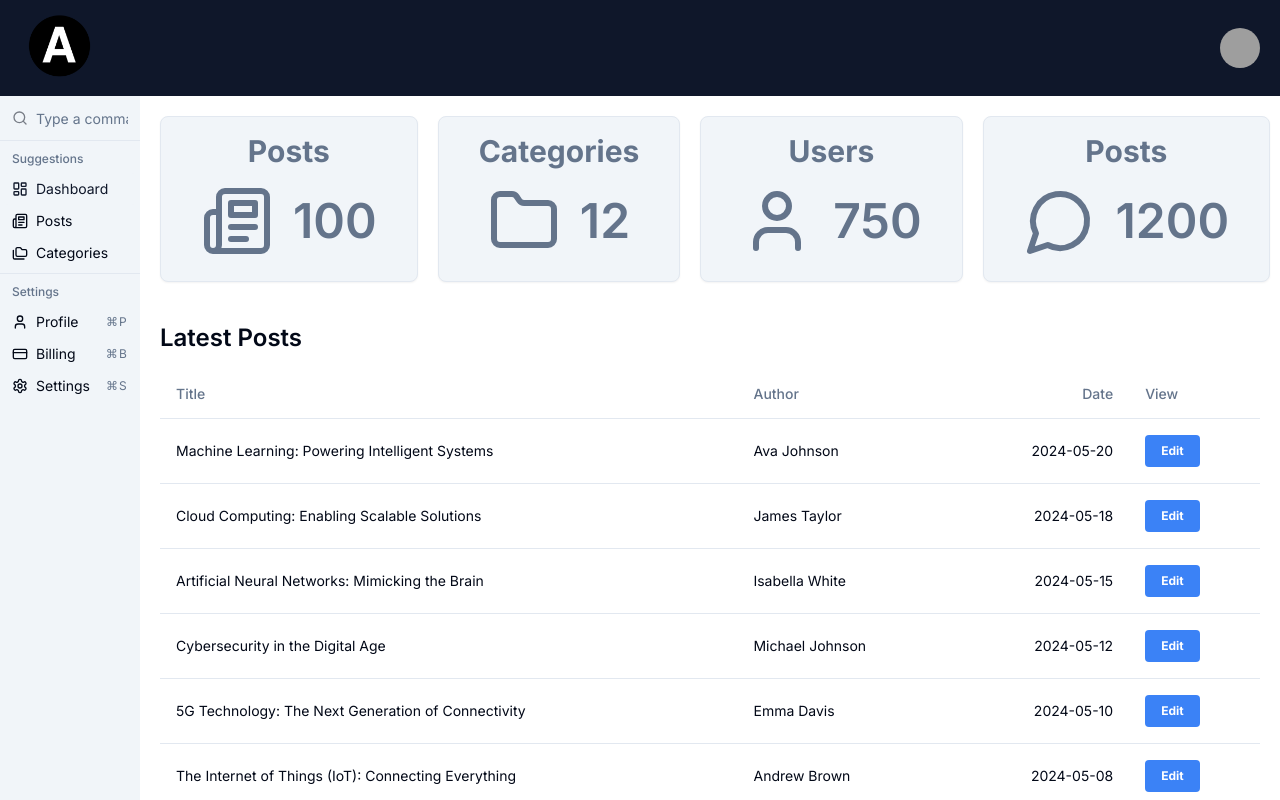
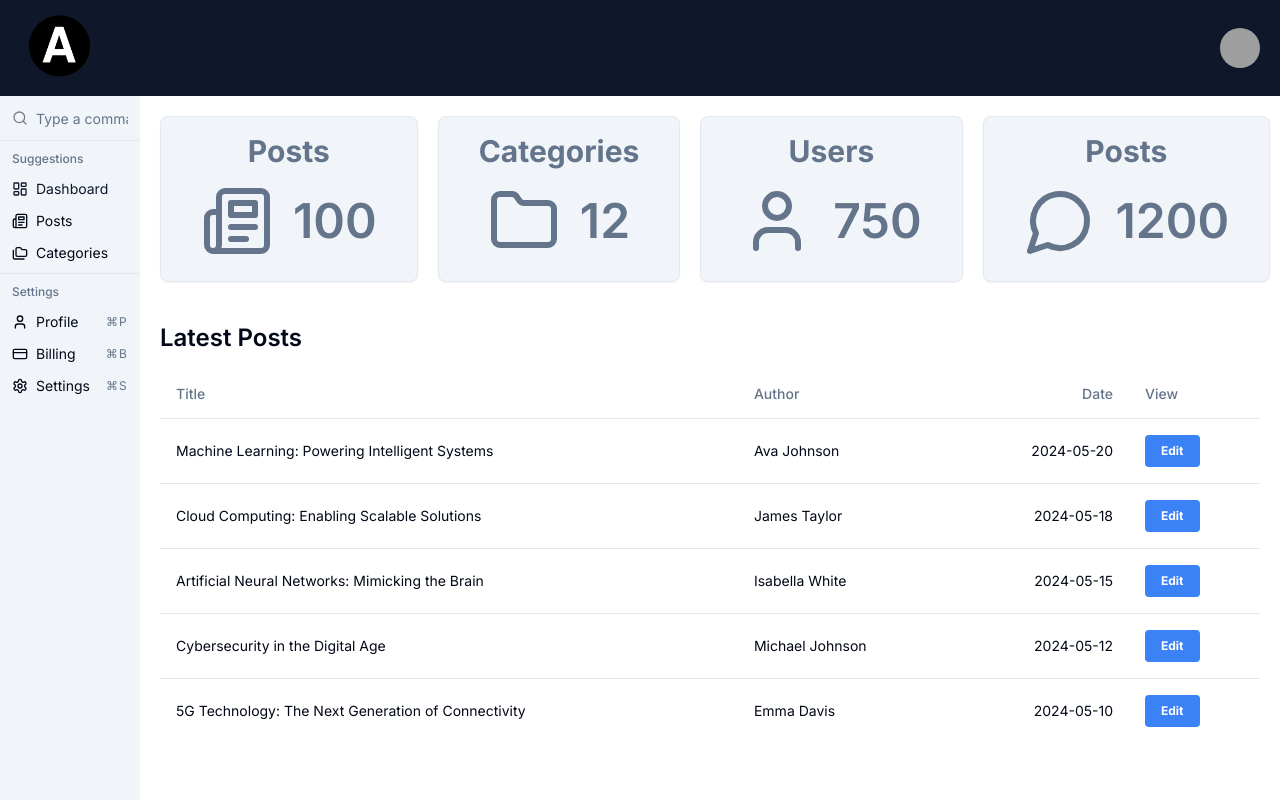
Before and after one commit to ramyatrouny/Basic-Admin-Panel, a Next.js app: page / in a window 1280 px wide. Shown: the top 800 px of the page. Built offline with nearby package versions, Linux system fonts and the light colour scheme; grey boxes are pictures that could not be loaded.

Commit message:
limit posts count

```diff
--- a/components/posts/PostsTable.tsx
+++ b/components/posts/PostsTable.tsx
@@ -21,6 +21,10 @@
 	const sortedPosts: Post[] = [...posts].sort(
 		(a, b) => new Date(b.date).getTime() - new Date(a.date).getTime()
 	);
+
+	// Filter posts to limit
+	const filteredPosts = limit ? sortedPosts.slice(0, limit) : sortedPosts;
+
 	return (
 		<div className='mt-10'>
 			<h3 className='text-2xl mb-4 font-semibold'>{title ? title : 'Posts'}</h3>
@@ -37,7 +41,7 @@
 					</TableRow>
 				</TableHeader>
 				<TableBody>
-					{sortedPosts.map((post) => (
+					{filteredPosts.map((post) => (
 						<TableRow key={post.id}>
 							<TableCell>{post.title}</TableCell>
 							<TableCell className='hidden md:table-cell'>
```
